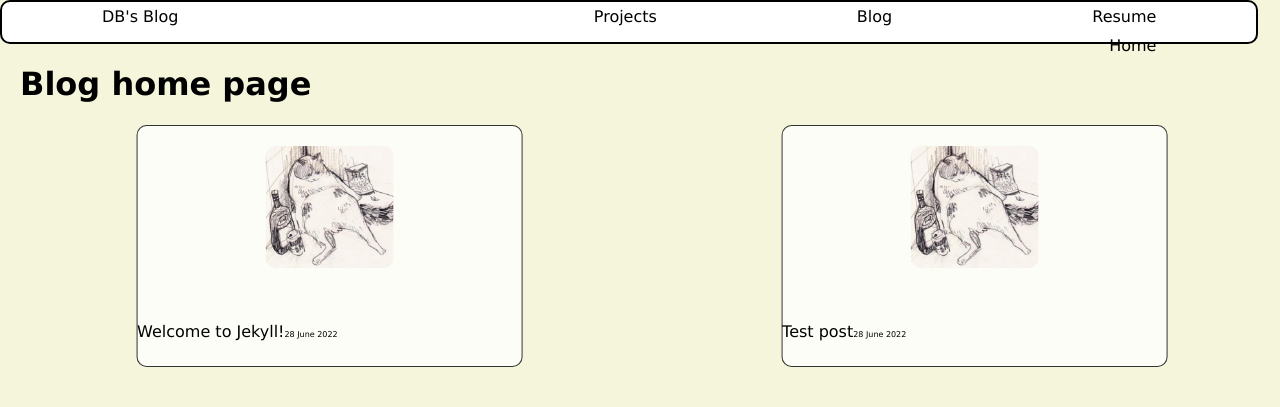
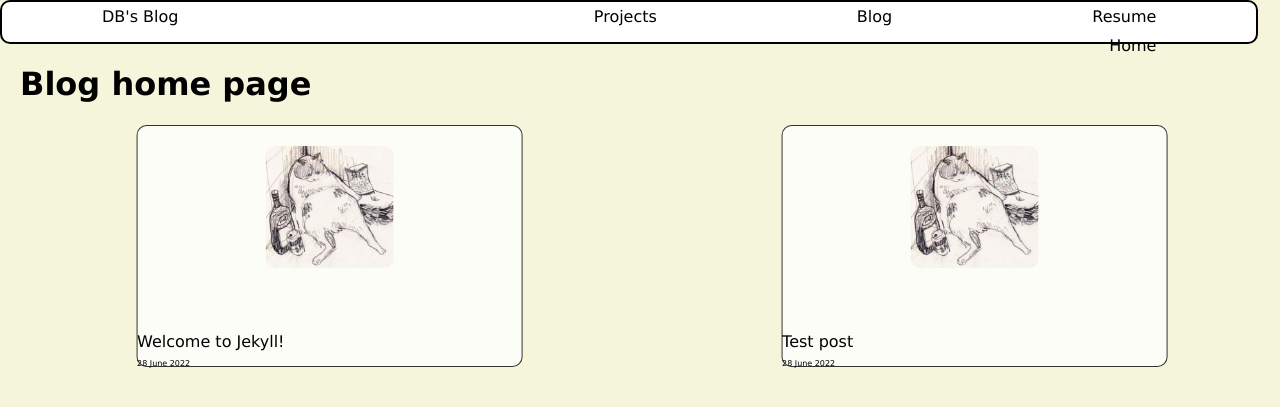
Before and after one commit to Dinhbaon/Dinhbaon.github.io, a Jekyll site: the page built from blog.markdown, in a window 1280 px wide and 900 px high. Shown: the top 407 px of the window. Built offline with Jekyll 4.4.1, drawn with Linux system fonts in a browser that asks for light colours.

Commit message:
moved text on blog

```diff
--- a/_layouts/default.html
+++ b/_layouts/default.html
@@ -30,6 +30,7 @@
                 <img id="blog-icon" src="{{ post.img }}"> </a>
                 <div class="captions">
                     <a style="text-decoration: none; color: black; " href="{{post.url}} ">{{ post.title }}</a>
+                    <br/>
                     <p style="font-size: 0.5em;"> {{ site.time | date_to_long_string }}</p>
                 </div>
             </div>
--- a/style.css
+++ b/style.css
@@ -168,15 +168,11 @@ li a{
     color: black;
     text-decoration: none;
   }
-.captions{
-
-
-}
 
 div.captions a, div.captions p{
 
     float: left;
-    transform: translateY(50px);
+    transform: translateY(60px);
 
 }
 .blog-grid{
```
